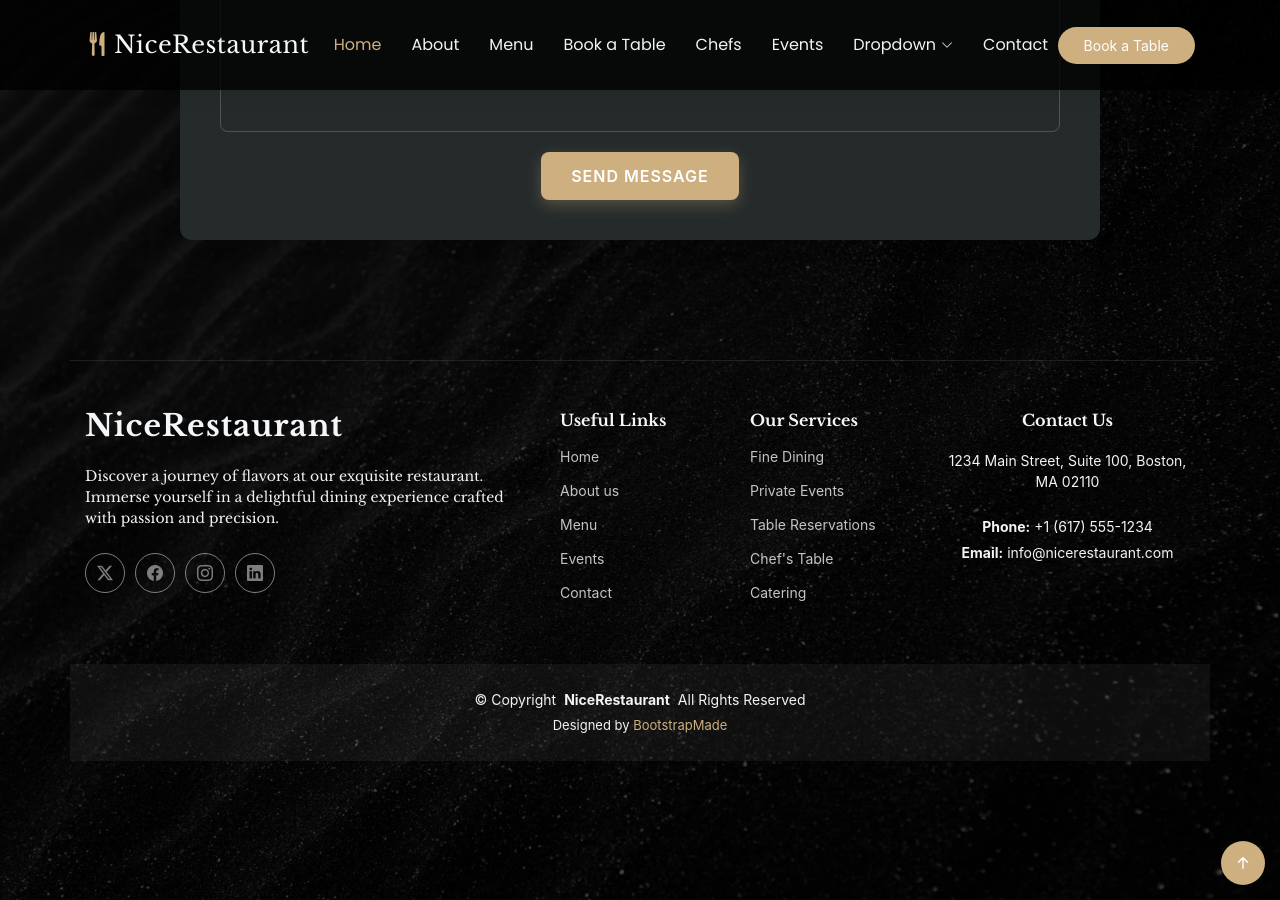
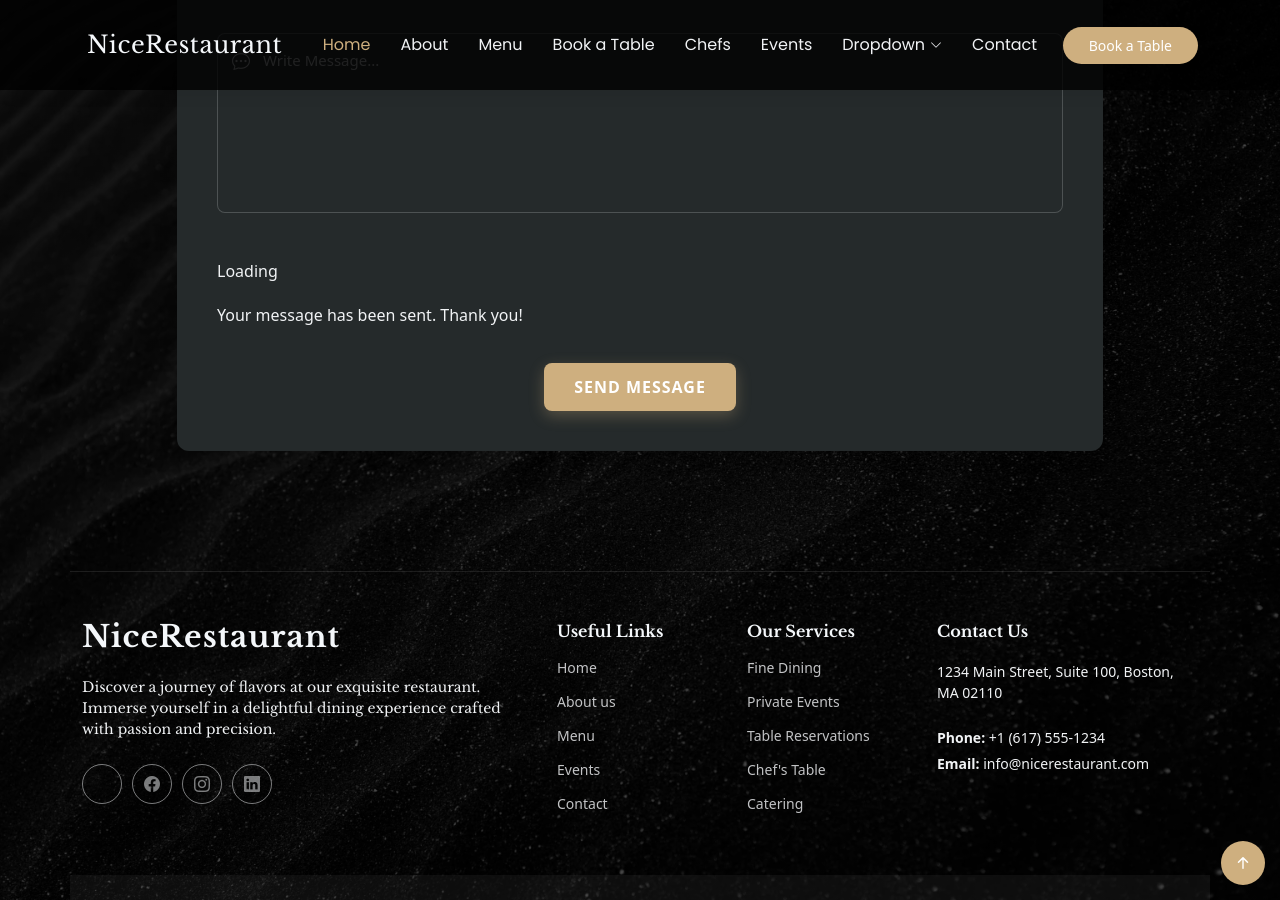
Before and after one commit to Alimuneeri/business-site1, a Jekyll site: the page built from index.md, in a window 1280 px wide and 900 px high, scrolled down 10662 px. Built offline with Jekyll 4.4.1, drawn with Linux system fonts in a browser that asks for light colours; nearby versions of some CDN libraries; library files that are not in the unit come from our copies; part of the change alters nothing that is shown.

Commit message:
update to use Boostrap cdn

```diff
--- a/_includes/sections/contact.html
+++ b/_includes/sections/contact.html
@@ -64,7 +64,7 @@
         <div class="contact-form-wrapper">
           <h2 class="text-center mb-4">Get in Touch</h2>
 
-          <form action="#" method="post" class="php-email-form">
+          <form action="#" method="post" class="contact-form">
             <div class="row g-3">
               <div class="col-md-6">
                 <div class="form-group">
--- a/_layouts/default.html
+++ b/_layouts/default.html
@@ -18,10 +18,10 @@
   <link href="https://fonts.googleapis.com/css2?family=Roboto:ital,wght@0,100;0,300;0,400;0,500;0,700;0,900;1,100;1,300;1,400;1,500;1,700;1,900&family=Poppins:ital,wght@0,100;0,200;0,300;0,400;0,500;0,600;0,700;0,800;0,900;1,100;1,200;1,300;1,400;1,500;1,600;1,700;1,800;1,900&family=Libre+Baskerville:ital,wght@0,400;0,700;1,400;1,700&display=swap" rel="stylesheet">
 
   <!-- Vendor CSS Files -->
-  <link href="{{ '/assets/vendor/bootstrap/css/bootstrap.min.css' | relative_url }}" rel="stylesheet">
-  <link href="{{ '/assets/vendor/bootstrap-icons/bootstrap-icons.css' | relative_url }}" rel="stylesheet">
-  <link href="{{ '/assets/vendor/aos/aos.css' | relative_url }}" rel="stylesheet">
-  <link href="{{ '/assets/vendor/swiper/swiper-bundle.min.css' | relative_url }}" rel="stylesheet">
+  <link href="https://cdn.jsdelivr.net/npm/bootstrap@5.3.2/dist/css/bootstrap.min.css" rel="stylesheet">
+  <link href="https://cdn.jsdelivr.net/npm/bootstrap-icons@1.10.5/font/bootstrap-icons.css" rel="stylesheet">
+  <link href="https://cdn.jsdelivr.net/npm/aos@2.3.4/dist/aos.css" rel="stylesheet">
+  <link href="https://cdn.jsdelivr.net/npm/swiper@10/swiper-bundle.min.css" rel="stylesheet">
 
   <!-- Main CSS File -->
   <link href="{{ '/assets/css/main.css' | relative_url }}" rel="stylesheet">
@@ -46,13 +46,12 @@
   <div id="preloader"></div>
 
   <!-- Vendor JS Files -->
-  <script src="{{ '/assets/vendor/bootstrap/js/bootstrap.bundle.min.js' | relative_url }}"></script>
-  <script src="{{ '/assets/vendor/php-email-form/validate.js' | relative_url }}"></script>
-  <script src="{{ '/assets/vendor/aos/aos.js' | relative_url }}"></script>
-  <script src="{{ '/assets/vendor/swiper/swiper-bundle.min.js' | relative_url }}"></script>
-  <script src="{{ '/assets/vendor/purecounter/purecounter_vanilla.js' | relative_url }}"></script>
-  <script src="{{ '/assets/vendor/imagesloaded/imagesloaded.pkgd.min.js' | relative_url }}"></script>
-  <script src="{{ '/assets/vendor/isotope-layout/isotope.pkgd.min.js' | relative_url }}"></script>
+  <script src="https://cdn.jsdelivr.net/npm/bootstrap@5.3.2/dist/js/bootstrap.bundle.min.js"></script>
+  <script src="https://cdn.jsdelivr.net/npm/aos@2.3.4/dist/aos.js"></script>
+  <script src="https://cdn.jsdelivr.net/npm/swiper@10/swiper-bundle.min.js"></script>
+  <script src="https://cdn.jsdelivr.net/npm/purecounterjs@1.0.1/dist/purecounter_vanilla.js"></script>
+  <script src="https://cdn.jsdelivr.net/npm/imagesloaded@5.0.0/imagesloaded.pkgd.min.js"></script>
+  <script src="https://cdn.jsdelivr.net/npm/isotope-layout@3.0.6/dist/isotope.pkgd.min.js"></script>
 
   <!-- Main JS File -->
   <script src="{{ '/assets/js/main.js' | relative_url }}"></script>
--- a/assets/js/main.js
+++ b/assets/js/main.js
@@ -45,7 +45,6 @@
         mobileNavToogle();
       }
     });
-
   });
 
   /**
@@ -59,6 +58,42 @@
       e.stopImmediatePropagation();
     });
   });
+
+  /**
+   * Contact form submission handler
+   */
+  const contactForm = document.querySelector('.contact-form');
+  if (contactForm) {
+    contactForm.addEventListener('submit', function(e) {
+      e.preventDefault();
+
+      const loading = this.querySelector('.loading');
+      const errorMessage = this.querySelector('.error-message');
+      const sentMessage = this.querySelector('.sent-message');
+
+      // Hide all messages first
+      loading.style.display = 'none';
+      errorMessage.style.display = 'none';
+      sentMessage.style.display = 'none';
+
+      // Show loading
+      loading.style.display = 'block';
+
+      // Simulate form submission (replace with your actual form handler)
+      setTimeout(() => {
+        loading.style.display = 'none';
+        sentMessage.style.display = 'block';
+
+        // Reset form
+        this.reset();
+
+        // Hide success message after 5 seconds
+        setTimeout(() => {
+          sentMessage.style.display = 'none';
+        }, 5000);
+      }, 1000);
+    });
+  }
 
   /**
    * Preloader
```
